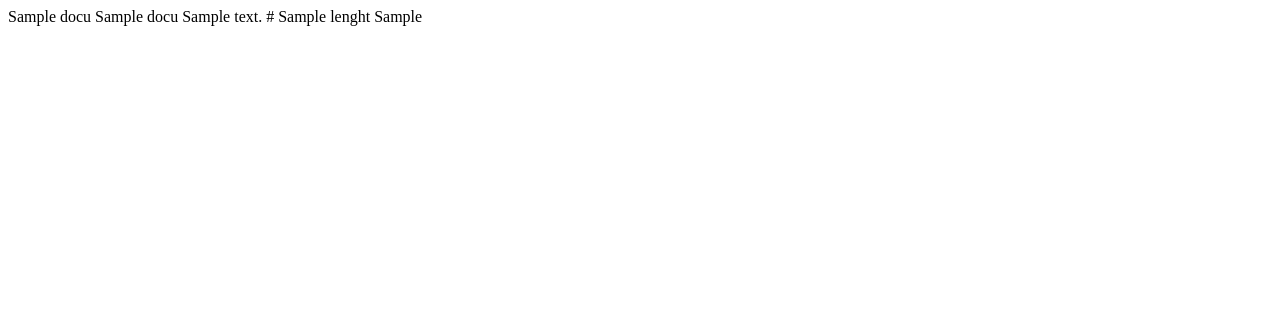
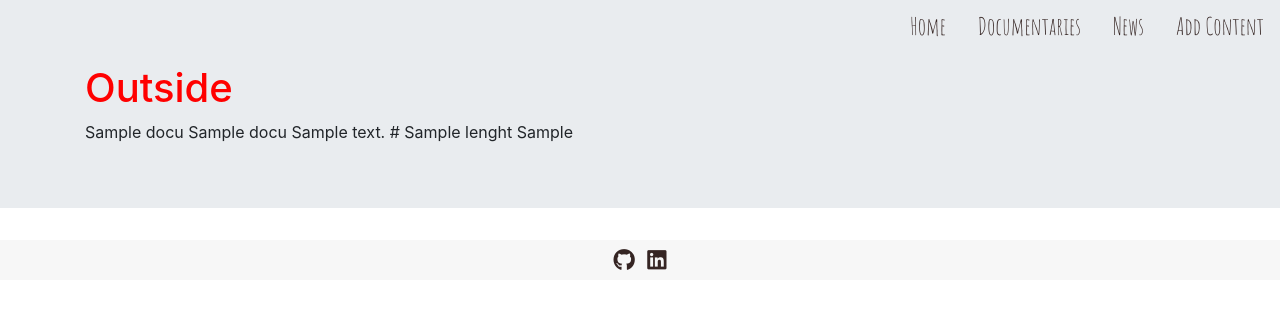
Before and after one commit to elisamunoz/docu-llamas, a Flask app: page / in a window 1280 px wide. Shown: the top 309 px of the page. Run offline with Flask 2, Linux system fonts and the light colour scheme; a database or web service that is not in the repository returns one stand-in record (values such as "Sample title"); some libraries are stand-ins or nearby versions.

Commit message:
added css and favicon file link

```diff
--- a/app.py
+++ b/app.py
@@ -14,7 +14,7 @@ mongo = PyMongo(app)
 
 @app.route('/')
 
-@app.route('/get_documentaries')
+@app.route('/get_documentaries') # gets documentaries from MongoDB
 def get_documentaries():
     return render_template("documentaries.html", docus=mongo.db.docus.find())
 
--- a/assets/css/style.css
+++ b/static/css/style.css
@@ -47,3 +47,7 @@ footer {
     font-weight: 700;
     color: #2a201f;
   }
+
+  h1 {
+    color: red;
+  }
--- a/templates/base.html
+++ b/templates/base.html
@@ -4,7 +4,7 @@
     <meta charset="UTF-8" />
     <meta name="viewport" content="width=device-width, initial-scale=1.0" />
     <meta http-equiv="X-UA-Compatible" content="ie=edge" />
-    <link rel="icon" type="image/png" href="./assets/images/penguin-favicon.png" />
+    <link rel="icon" type="image/png" href="{{ url_for('static', filename='images/penguin-favicon.png') }}" />
     <title></title>
 
     <link
@@ -19,7 +19,7 @@
       href="https://fonts.googleapis.com/css?family=Amatic+SC&display=swap"
       rel="stylesheet"
     />
-    <link rel="stylesheet" href="./assets/css/style.css" />
+    <link rel="stylesheet" href="{{ url_for('static', filename='css/style.css') }}" />
   </head>
   <body>
     <!-- Header -->
@@ -44,7 +44,9 @@
     <!-- Home -->
     <div class="jumbotron jumbotron-fluid">
         <div class="container">
-
+            <h1>Outside</h1>
+            {% block content %}
+            {% endblock content %}
         </div>
     </div>
     <!-- /Home -->
--- a/templates/documentaries.html
+++ b/templates/documentaries.html
@@ -1,11 +1,6 @@
-<!DOCTYPE html>
-<html lang="en">
-<head>
-    <meta charset="UTF-8">
-    <meta name="viewport" content="width=device-width, initial-scale=1.0">
-    <title>Document</title>
-</head>
-<body>
+{% extends 'base.html' %}
+{% block content %}
+
     {% for documentary in docus %}
         {{documentary.category_name}}
         {{documentary.docu_title}}
@@ -14,5 +9,5 @@
         {{documentary.lenght}}
         {{documentary.produced_by}}
     {% endfor %}
-</body>
-</html>
+
+{% endblock %}
```
Also changed, not shown: static/images/penguin-favicon.png (renamed from assets/images/penguin-favicon.png), static/js/script.js (added).
